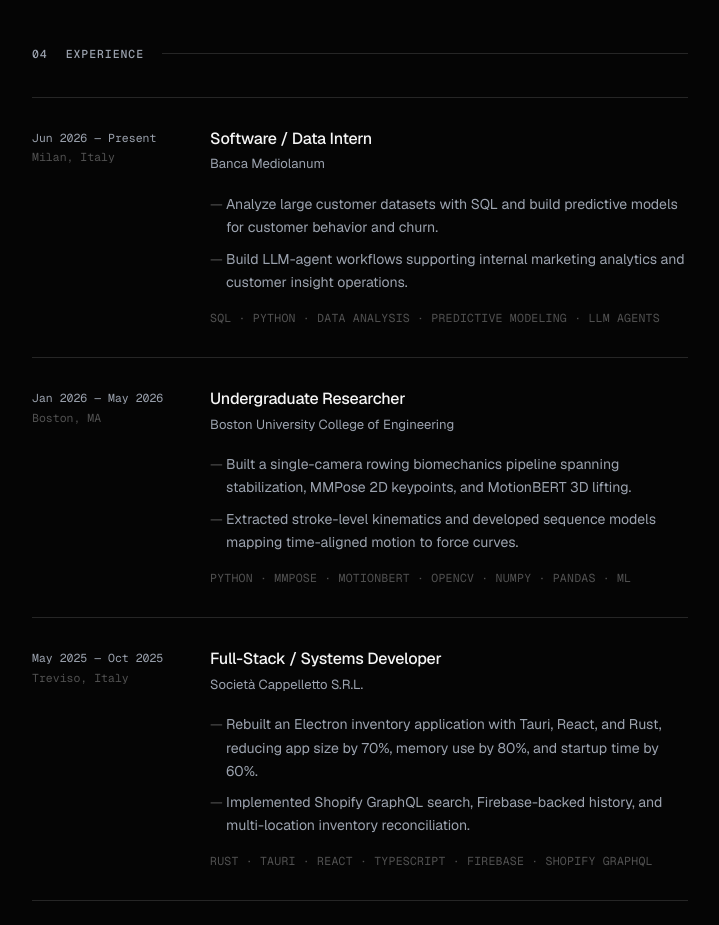
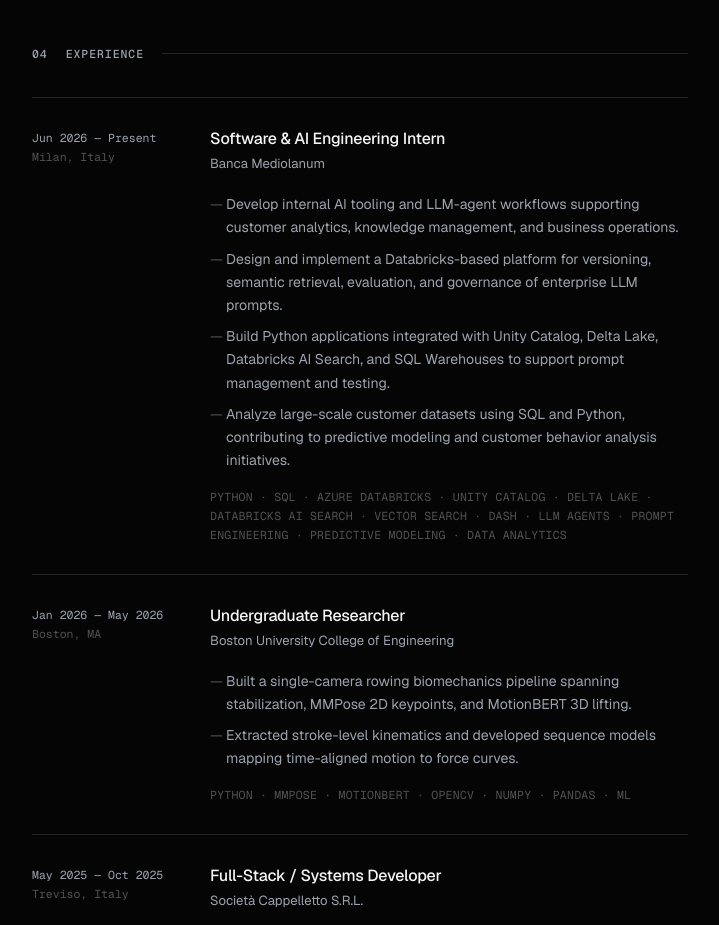
Before and after one commit to JJCAPPE/cv, a Next.js app in the folder site/: page / in a window 1280 px wide. Shown: the part 2580-3505 px from the top of the page, without its empty margins (472-1191 px from the left). Built offline with nearby package versions, Linux system fonts and the light colour scheme; no server answers.

Commit message:
Revise internship experience details
Updated role and responsibilities for the internship position, emphasizing AI tooling and Databricks platform development.

```diff
--- a/site/src/content/experience.ts
+++ b/site/src/content/experience.ts
@@ -9,21 +9,30 @@
 
 export const experience: Experience[] = [
   {
-    role: "Software / Data Intern",
+role: "Software & AI Engineering Intern",
 organization: "Banca Mediolanum",
 dates: "Jun 2026 — Present",
 location: "Milan, Italy",
 summary: [
-      "Analyze large customer datasets with SQL and build predictive models for customer behavior and churn.",
-      "Build LLM-agent workflows supporting internal marketing analytics and customer insight operations.",
+"Develop internal AI tooling and LLM-agent workflows supporting customer analytics, knowledge management, and business operations.",
+"Design and implement a Databricks-based platform for versioning, semantic retrieval, evaluation, and governance of enterprise LLM prompts.",
+"Build Python applications integrated with Unity Catalog, Delta Lake, Databricks AI Search, and SQL Warehouses to support prompt management and testing.",
+"Analyze large-scale customer datasets using SQL and Python, contributing to predictive modeling and customer behavior analysis initiatives."
 ],
 stack: [
+"Python",
 "SQL",
-      "Python",
-      "Data Analysis",
+"Azure Databricks",
+"Unity Catalog",
+"Delta Lake",
+"Databricks AI Search",
+"Vector Search",
+"Dash",
+"LLM Agents",
+"Prompt Engineering",
 "Predictive Modeling",
-      "LLM Agents",
-    ],
+"Data Analytics"
+]
 },
   {
     role: "Undergraduate Researcher",
```
Lines whose indentation alone changed are shown as unchanged.
